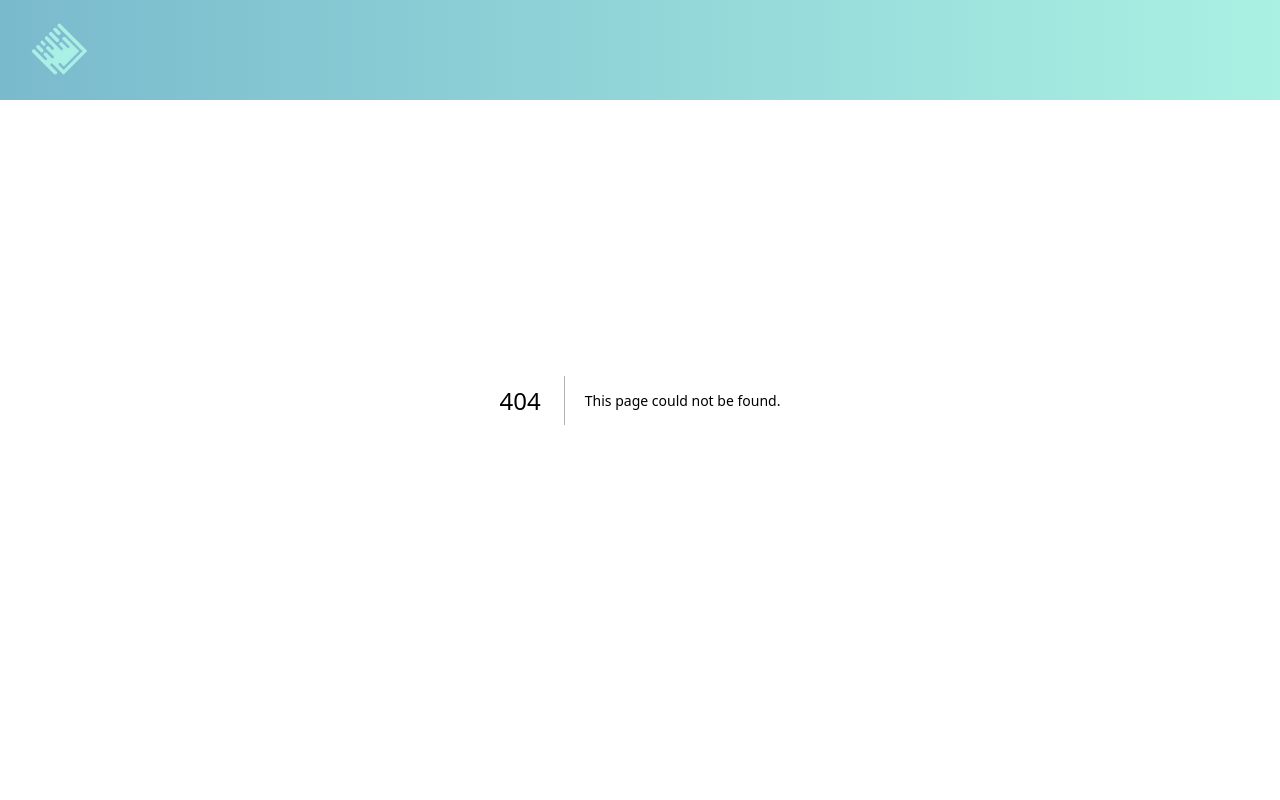
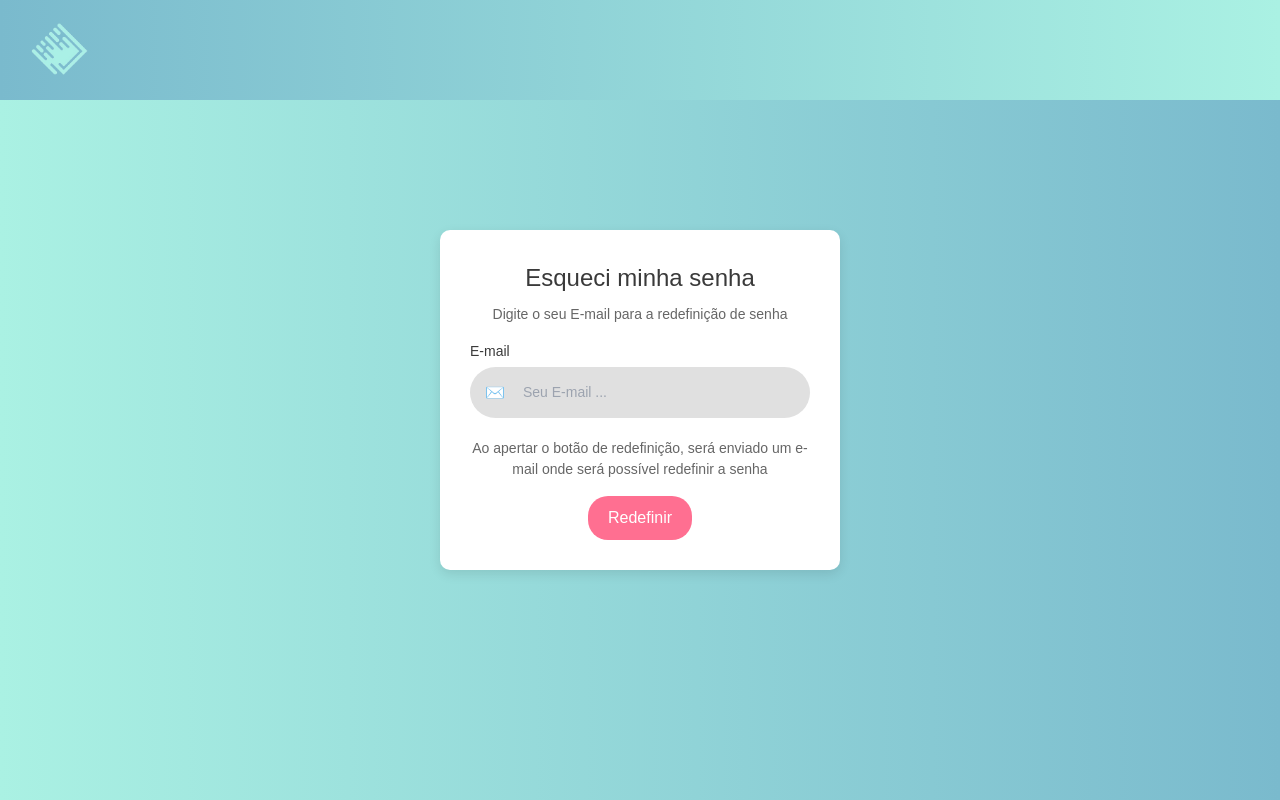
Before and after one commit to dynamostec/agendamento-salas, a Next.js app in the folder front-end/agendamento-salas/: page /mudar-senha in a window 1280 px wide. Before the commit this address had no page. Built offline with nearby package versions, Linux system fonts and the light colour scheme.

Commit message:
Arrumando problemas de pastas e react

```diff
--- /dev/null
+++ b/front-end/agendamento-salas/app/mudar-senha/page.tsx
@@ -0,0 +1,29 @@
+import React from 'react';
+import styles from '../../styles/mudar-senha.module.css';
+
+export default function MudarSenha() {
+  return (
+    <div className={styles.container}>
+      <div className={styles.card}>
+        <h2>Esqueci minha senha</h2>
+        <p>Digite o seu E-mail para a redefinição de senha</p>
+        <div className={styles.inputGroup}>
+          <label htmlFor="email">E-mail</label>
+          <div className={styles.inputWrapper}>
+            <span className={styles.icon}>✉️</span>
+            <input
+              type="email"
+              id="email"
+              placeholder="Seu E-mail ..."
+              required
+            />
+          </div>
+        </div>
+        <p className={styles.instructions}>
+          Ao apertar o botão de redefinição, será enviado um e-mail onde será possível redefinir a senha
+        </p>
+        <button className={styles.resetButton}>Redefinir</button>
+      </div>
+    </div>
+  );
+}
```
Also changed, not shown: front-end/agendamento-salas/src/pages/index.tsx (deleted, +0 -11 lines), 1 other file (tests, documents, lock files or other folders).
